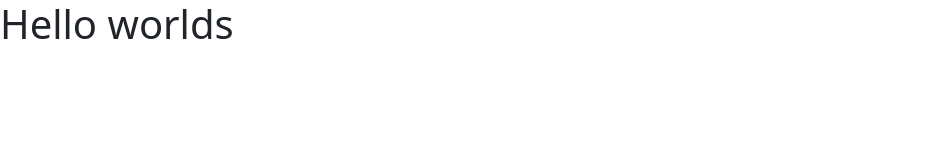
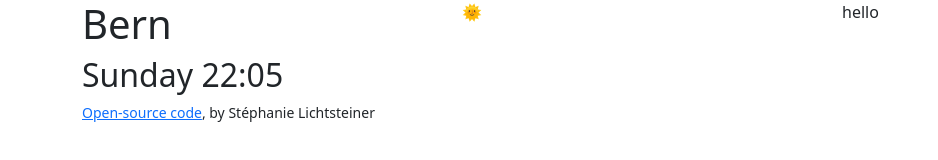
Before and after one commit to stephanielichtsteiner/vanilla-weather-app, a plain HTML site: page index.html in a window 1280 px wide. Shown: the whole page, without its empty margins (0-938 px from the left). Drawn offline with nearby package versions, Linux system fonts and the light colour scheme.

Commit message:
Added HTML structure

```diff
--- a/index.html
+++ b/index.html
@@ -14,7 +14,23 @@
     <title>Weather App</title>
   </head>
   <body>
-    <h1>Hello worlds</h1>
+    <div class="container">
+      <div class="row">
+        <div class="col-4">
+          <h1>Bern</h1>
+          <h2>Sunday 22:05</h2>
+        </div>
+        <div class="col-4">🌞</div>
+        <div class="col-4">hello</div>
+        <small>
+          <a
+            href="https://github.com/stephanielichtsteiner/vanilla-weather-app"
+            target="_blank"
+            >Open-source code</a
+          >, by Stéphanie Lichtsteiner</small
+        >
+      </div>
+    </div>
     <script src="src/index.js"></script>
   </body>
 </html>
```
